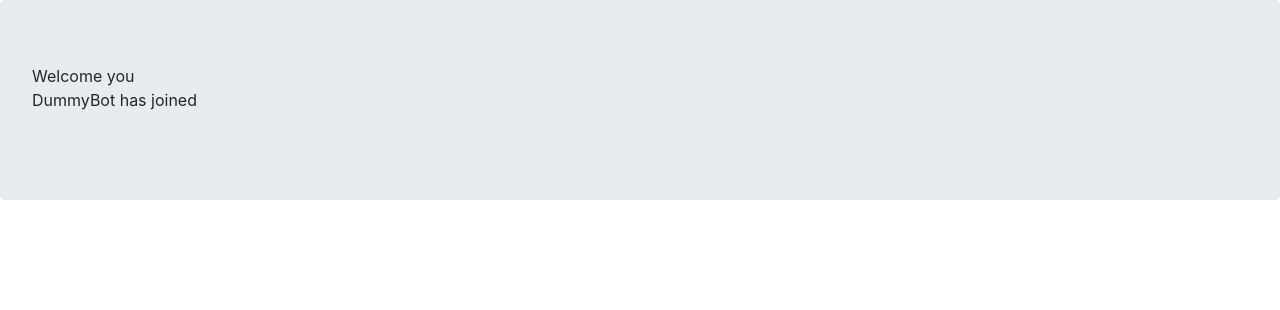
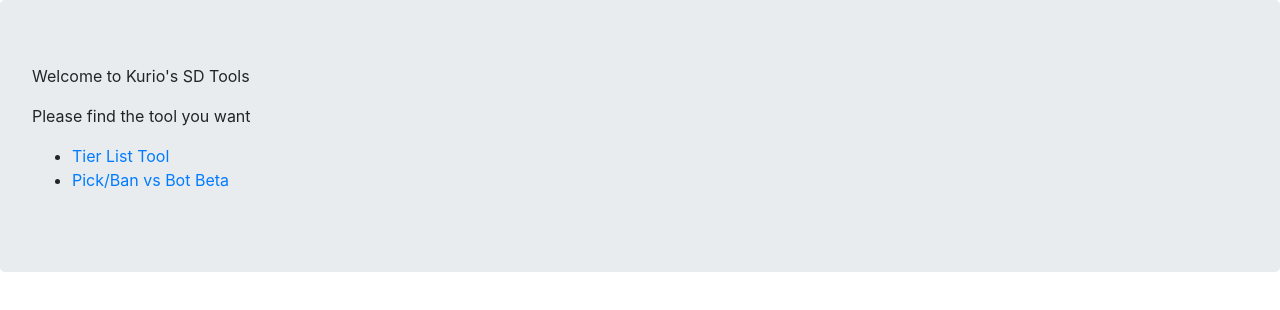
Before and after one commit to Kurios/sdtools, an Angular app in the folder angular-gui/: page / in a window 1280 px wide. Shown: the top 310 px of the page. Built offline with nearby package versions, Linux system fonts and the light colour scheme.

Commit message:
added routing module

```diff
--- a/angular-gui/src/app.routing.ts
+++ b/angular-gui/src/app.routing.ts
@@ -1,11 +1,13 @@
 import { Routes, RouterModule } from '@angular/router';
 import { ChatHistoryComponent } from './app/chat-history/chat-history.component';
+import { DirectoryComponent } from './app/directory/directory.component';
 import { TierlistComponent } from './app/tierlist/tierlist.component';
 
 
 
 const routes: Routes = [
-    { path: '', component: ChatHistoryComponent },
+    { path: '', component: DirectoryComponent},
+    { path: 'chat', component: ChatHistoryComponent },
     { path: 'tierlist', component: TierlistComponent },
 
     // otherwise redirect to home
--- a/angular-gui/src/app/app.module.ts
+++ b/angular-gui/src/app/app.module.ts
@@ -9,6 +9,7 @@ import { MessageComponent } from './message/message.component';
 import { TierlistComponent } from './tierlist/tierlist.component';
 import { appRoutingModule } from 'src/app.routing';
 import { DivImageComponent } from './div-image/div-image.component';
+import { DirectoryComponent } from './directory/directory.component';
 
 
 @NgModule({
@@ -17,7 +18,8 @@ import { DivImageComponent } from './div-image/div-image.component';
     ChatHistoryComponent,
     MessageComponent,
     TierlistComponent,
-    DivImageComponent
+    DivImageComponent,
+    DirectoryComponent
   ],
   imports: [
     appRoutingModule,
--- /dev/null
+++ b/angular-gui/src/app/directory/directory.component.html
@@ -0,0 +1,6 @@
+<p>Welcome to Kurio's SD Tools</p>
+<p>Please find the tool you want</p>
+<ul>
+    <li><a href="tierlist">Tier List Tool</a></li>
+    <li><a href="chat">Pick/Ban vs Bot Beta</a></li>
+</ul>
--- /dev/null
+++ b/angular-gui/src/app/directory/directory.component.ts
@@ -0,0 +1,15 @@
+import { Component, OnInit } from '@angular/core';
+
+@Component({
+  selector: 'app-directory',
+  templateUrl: './directory.component.html',
+  styleUrls: ['./directory.component.css']
+})
+export class DirectoryComponent implements OnInit {
+
+  constructor() { }
+
+  ngOnInit(): void {
+  }
+
+}
```
Also changed, not shown: angular-gui/src/app/directory/directory.component.css (added), 1 other file (tests, documents, lock files or other folders).
